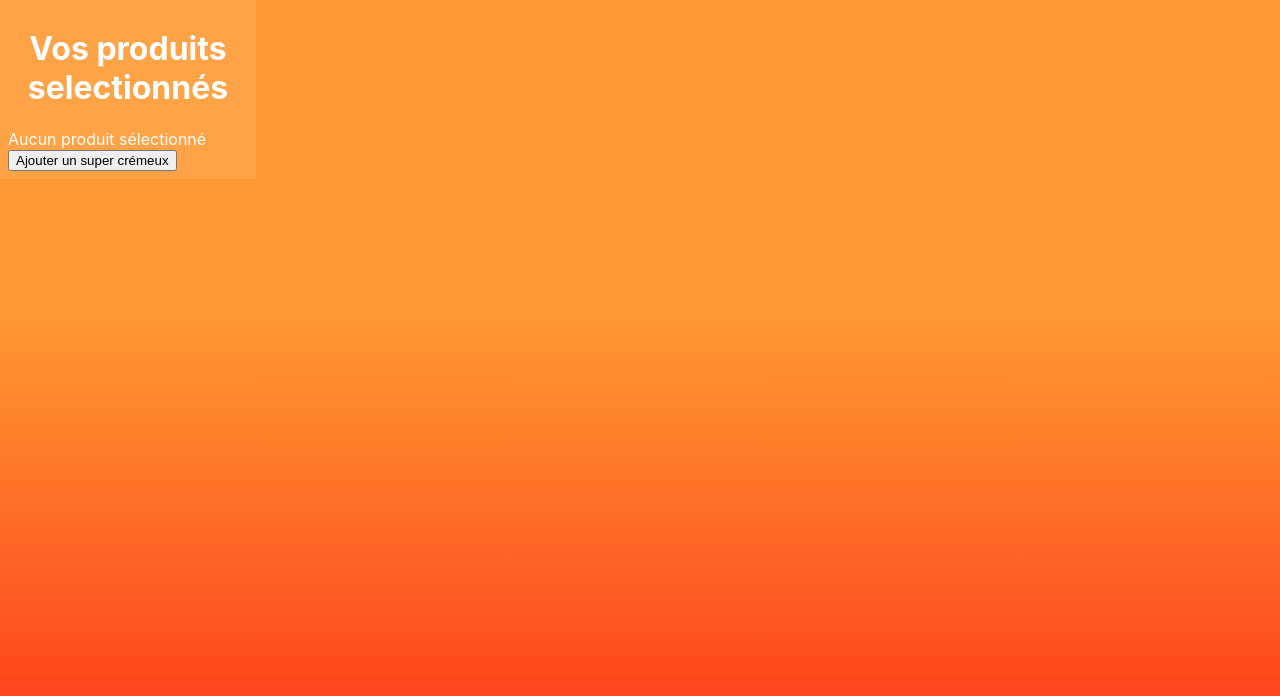
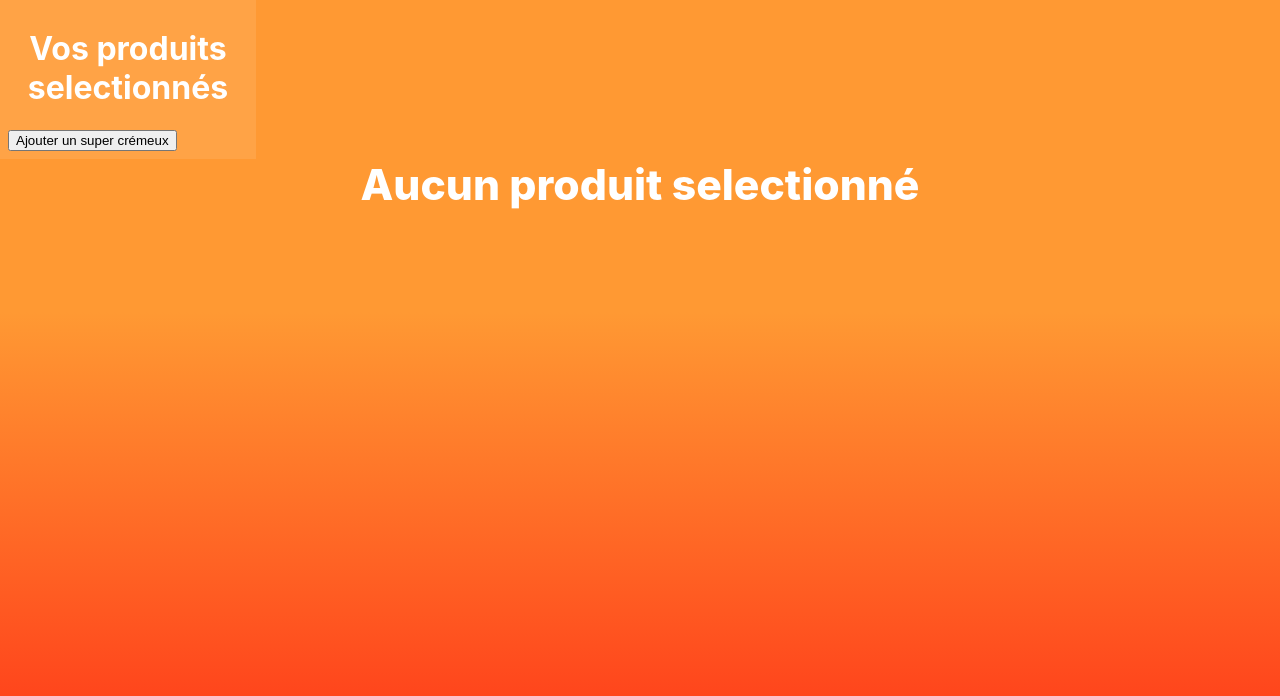
Before and after one commit to Rod97139/resto-cmd, a React (Vite) app: page / in a window 1280 px wide. Shown: the top 696 px of the page. Built offline with nearby package versions, Linux system fonts and the light colour scheme.

Commit message:
total from another component

```diff
--- a/src/app/App.jsx
+++ b/src/app/App.jsx
@@ -2,12 +2,14 @@
 import { store } from './store';
 import './App.css';
 import Cart from '../features/cart/Cart.jsx';
+import Total from '../features/total/Total.jsx';
 
 function App() {
  return (
     <Provider store={store}>
         <div className="App">
             <Cart />
+            <Total />
         </div>
     </Provider>
  );
--- a/src/features/cart/Cart.jsx
+++ b/src/features/cart/Cart.jsx
@@ -7,7 +7,6 @@
     const store = useStore();
     const [list, setList] = useState(store.getState().list);
 
-    const totalOrder = list.reduce((prv, cur) => cur.price + prv, 0);
     useEffect(() => {
         store.subscribe(() => {
             setList(store.getState().list);
@@ -22,9 +21,6 @@
                         (item, index) => <span key={index} className="SelectedProduct">{item.title} {item.price}</span>
                     )
                 }
-                {
-                    list.length === 0 ? <div>Aucun produit sélectionné</div> : <div>Total de commande: {totalOrder}</div>
-                }
                 <div className="CartNavBar">
                     <button onClick={() =>
                         store.dispatch({type: "ADD_PRODUCT", payload: SuperCremeux})
--- /dev/null
+++ b/src/features/total/Total.jsx
@@ -0,0 +1,22 @@
+import { useEffect, useState } from "react";
+import { useStore } from "react-redux";
+
+const Total = () => {
+    const store = useStore();
+    const [list, setList] = useState(store.getState().list);
+
+    const totalCommand = list.reduce((prv, cur) => cur.price + prv, 0);
+
+    useEffect(() => {
+        store.subscribe(() => {
+            setList(store.getState().list);
+        });
+    });
+    return <div className="TotalCommand">
+        {
+            list.length === 0 ? <div>Aucun produit selectionné</div> : <div>Total commande {totalCommand}€</div>
+        }
+    </div>
+}
+
+export default Total;
```
